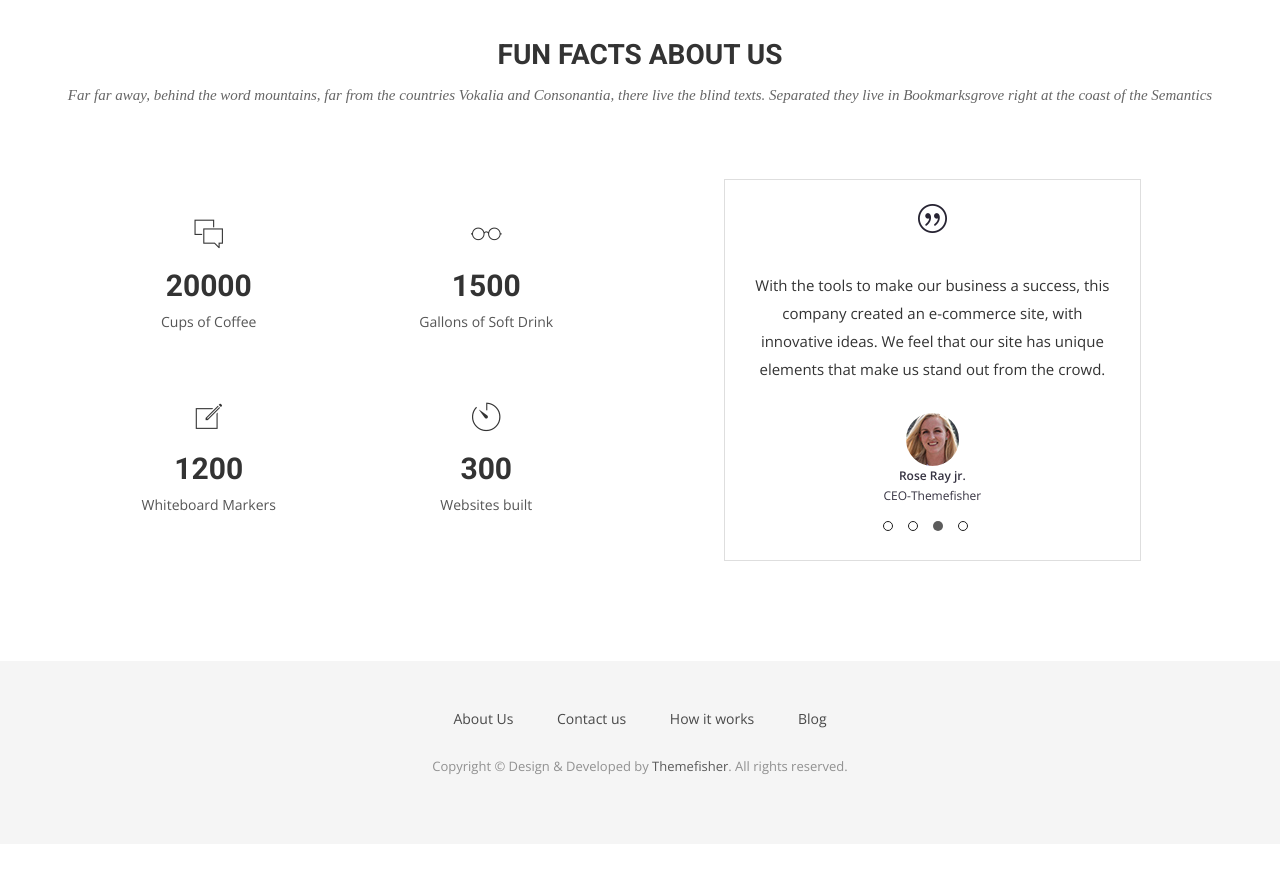
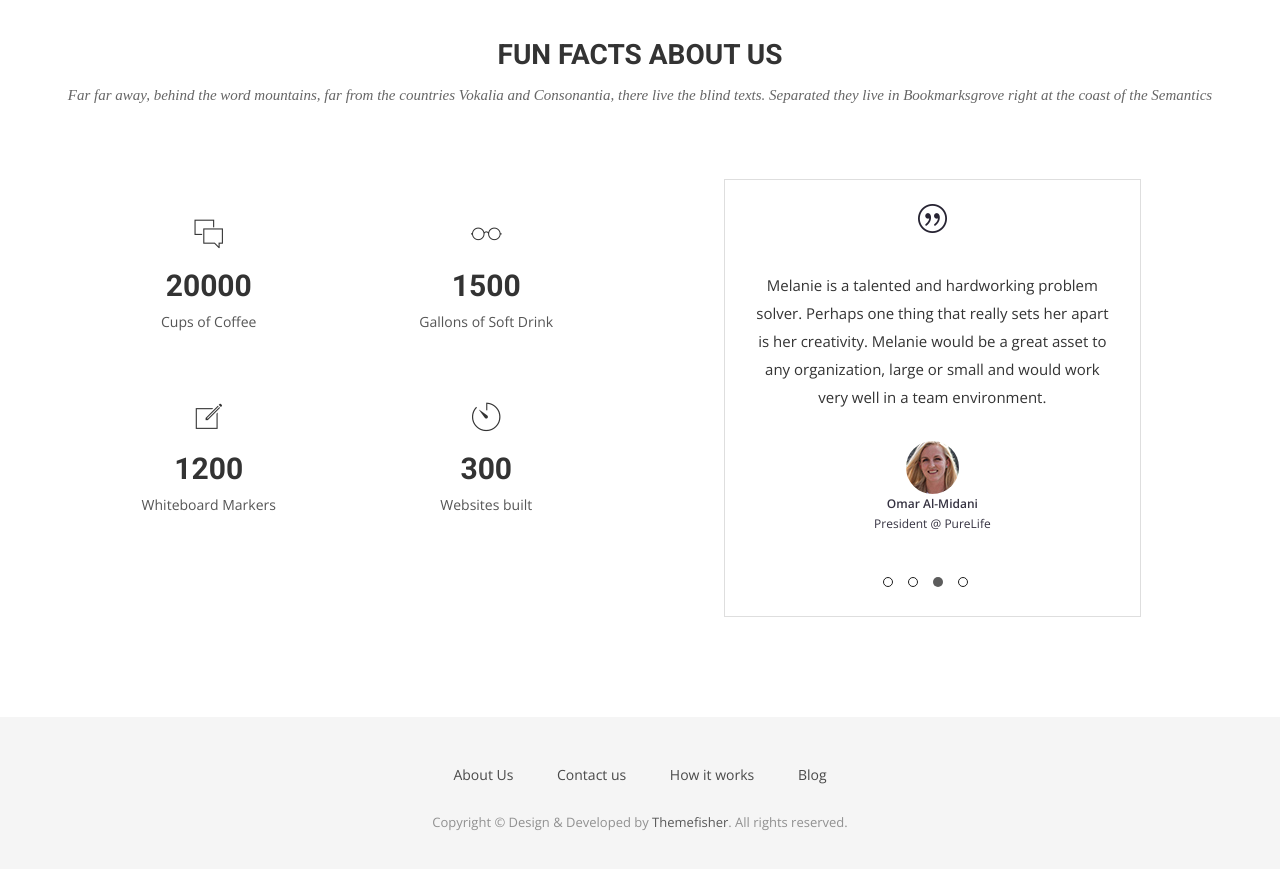
Before and after one commit to melanietsou/melanietsou.github.io, a Jekyll site: the page built from index.html, in a window 1280 px wide and 900 px high, scrolled down 3291 px. Shown: the top 869 px of the window. Built offline with Jekyll 4.4.1, drawn with Linux system fonts in a browser that asks for light colours; nearby versions of some CDN libraries; some web fonts are replaced; before the commit the page ends 4135 px from its top, so only the background shows below that.

Commit message:
testimonials and first image upload

```diff
--- a/_data/testimonials.yml
+++ b/_data/testimonials.yml
@@ -1,16 +1,16 @@
-- name: Rose Ray
-  title: CEO-Themefisher
-  testimonial: "This company created an e-commerce site with the tools to make our business a success, with innovative ideas. We feel that our site has unique elements that make us stand out from the crowd."
+- name: Hamid Shafie
+  title: President @ AIID
+  testimonial: "Melanie's marketing plan had a major impact on the success of a collaborative program between AIID and The Ritz Carlton Leadership Center. Regardless of the task, whether it was internal marketing during AIID courses or maintaining the website, she would always put forth her best effort."
+  image: img/Hamid-Shafie.png
+- name: Clive Russell
+  title: Manager @ The Law Society
+  testimonial: "Melanie ran a successful LinkedIn campaign as part of the marketing mix for the Law Society HR Forum. Melanie shared her learnings from the LinkedIn element of the campaign with her colleagues and subsequently, we have run other LinkedIn campaigns."
   image: img/item-img1.jpg
-- name: Rose Ray sr.
-  title: CEO-Themefisher
-  testimonial: "An e-commerce site was created by this company with the tools to make our business a success, with innovative ideas. We feel that our site has unique elements that make us stand out from the crowd."
+- name: Omar Al-Midani
+  title: President @ PureLife
+  testimonial: "Melanie is a talented and hardworking problem solver. Perhaps one thing that really sets her apart is her creativity. Melanie would be a great asset to any organization, large or small and would work very well in a team environment."
   image: img/item-img1.jpg
-- name: Rose Ray jr.
-  title: CEO-Themefisher
-  testimonial: "With the tools to make our business a success, this company created an e-commerce site, with innovative ideas. We feel that our site has unique elements that make us stand out from the crowd."
+- name: Scott Price
+  title: Senior Manager @ PureLife
+  testimonial: "Melanie was an asset to our Marketing Department. She is thorough and detail-oriented and excels at completing tasks in a timely manner. She also proposed interesting and outside-the-box ideas for new projects (especially new customer acquisition strategies)."
   image: img/item-img1.jpg
-- name: Rose Ray III
-  title: CEO-Themefisher
-  testimonial: "We feel that our site has unique elements that make us stand out from the crowd. This company created an e-commerce site with the tools to make our business a success, with innovative ideas."
-  image: img/item-img1.jpg
```
Also changed, not shown: UXProject.html (+11 -1 lines), img/testimonials/Hamid-Shafie.png (added), img/uxproject/ambitious-amy-empathy-map.png (added), 2 other files.
